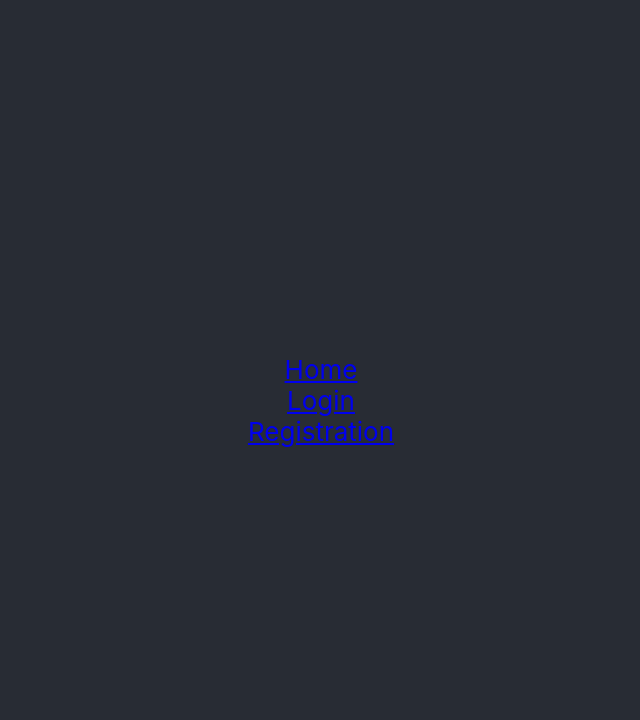
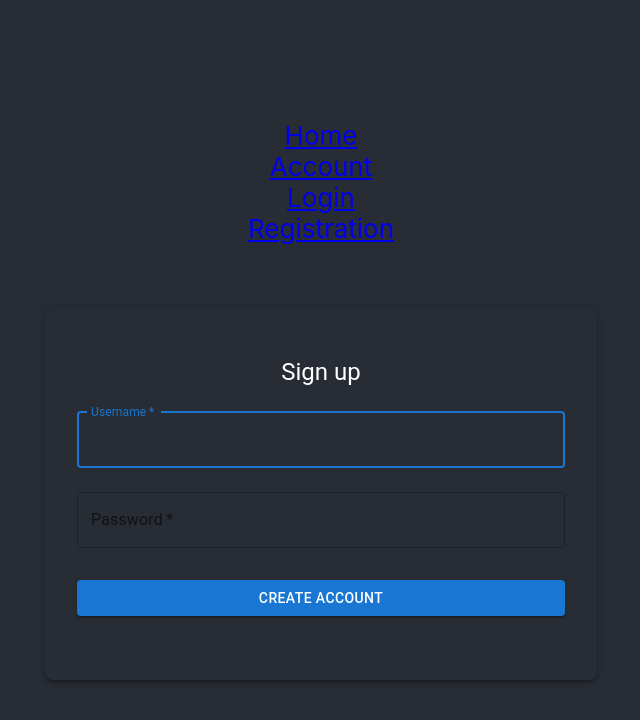
Before and after one commit to PlaveczAdam/ICP, a React (Create React App) app in the folder infinitecreativityfe/: page /registration in a window 1280 px wide. Shown: the top 720 px of the page, without its empty margins (319-959 px from the left). Built offline with nearby package versions, Linux system fonts and the light colour scheme.

Commit message:
add registration page

```diff
--- a/infinitecreativityfe/src/App.js
+++ b/infinitecreativityfe/src/App.js
@@ -4,6 +4,8 @@ import { useEffect, useState } from "react";
 
 import Login from "./components/Login";
 import Registration from "./components/Registration";
+import Home from "./components/Home";
+import Account from './components/Account';
 
 function App() {
   return (
@@ -11,6 +13,7 @@ function App() {
       <header className="App-header">
         <Router>
           <Link to="/">Home</Link>
+          <Link to="/account">Account</Link>
           <Link to="/login">Login</Link>
           <Link to="/registration">Registration</Link>
           <Routes>
@@ -18,8 +21,9 @@ function App() {
               path="/registration"
               element={<Registration></Registration>}
             ></Route>
+            <Route path="/account" element={<Account></Account>}></Route>
             <Route path="/login" element={<Login></Login>}></Route>
-            <Route path="/"></Route>
+            <Route path="/" element={<Home></Home>}></Route>
           </Routes>
         </Router>
       </header>
--- a/infinitecreativityfe/src/components/Registration.jsx
+++ b/infinitecreativityfe/src/components/Registration.jsx
@@ -1,6 +1,86 @@
+import Button from "@mui/material/Button";
+import TextField from "@mui/material/TextField";
+import Box from "@mui/material/Box";
+import Typography from "@mui/material/Typography";
+import Container from "@mui/material/Container";
+import { useState } from "react";
+import { useNavigate } from "react-router-dom";
+
 function Registration(props){
+    const [username, setUsername] = useState("");
+    const [password, setPassword] = useState("");
+    const navigate = useNavigate();
 
-    return (<div></div>);
+    const handleSubmit = async (event) => {
+        event.preventDefault();
+        const res = await fetch("/api/player", {
+            method:"Post",
+            headers:{"Content-Type":"application/json"},
+            body:JSON.stringify({name:username, password:password}),
+        });
+        if(res.ok)
+        {
+          navigate("/");
+          return;
+        }
+        alert("Username already exists.");
+        console.log(await res.json());
+      };
+
+      return (
+        <Container component="main" maxWidth="sm">
+          <Box
+            sx={{
+              boxShadow: 3,
+              borderRadius: 2,
+              px: 4,
+              py: 6,
+              marginTop: 8,
+              display: "flex",
+              flexDirection: "column",
+              alignItems: "center",
+            }}
+          >
+            <Typography component="h1" variant="h5">
+              Sign up
+            </Typography>
+            <Box component="form" onSubmit={handleSubmit} noValidate sx={{ mt: 1 }}>
+              <TextField
+                margin="normal"
+                required
+                fullWidth
+                id="username"
+                label="Username"
+                name="username"
+                autoComplete="email"
+                autoFocus
+                value={username}
+                onChange={(e)=>setUsername(e.target.value)}
+              />
+              <TextField
+                margin="normal"
+                required
+                fullWidth
+                name="password"
+                label="Password"
+                type="password"
+                id="password"
+                autoComplete="current-password"
+                value={password}
+                onChange={(e)=>setPassword(e.target.value)}
+              />
+              <Button
+                type="submit"
+                fullWidth
+                variant="contained"
+                sx={{ mt: 3, mb: 2 }}
+              >
+                Create Account
+              </Button>
+            </Box>
+          </Box>
+        </Container>
+      );
 }
 
 export default Registration;
```
